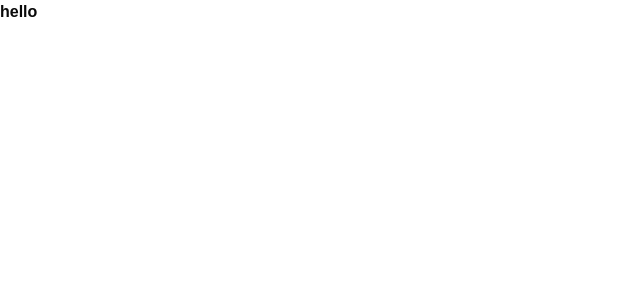
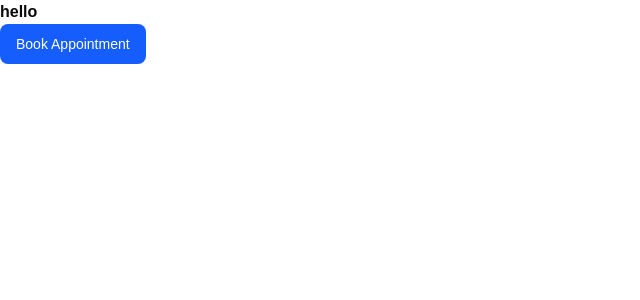
Before and after one commit to Zephyrus747/Hospital-Management-System, a React (Vite) app: page / in a window 1280 px wide. Shown: the top 300 px of the page, without its empty margins (0-640 px from the left). Built offline with nearby package versions, Linux system fonts and the light colour scheme.

Commit message:
WIP: save local changes

```diff
--- a/src/App.jsx
+++ b/src/App.jsx
@@ -3,13 +3,15 @@ import reactLogo from "./assets/react.svg";
 import viteLogo from "./assets/vite.svg";
 import heroImg from "./assets/hero.png";
 import "./App.css";
-
+// import { Button } from "./components/ui/Button";
+import { Button } from "./components/ui/Button";
 function App() {
   const [count, setCount] = useState(0);
 
   return (
     <>
       <div className="font-bold">hello</div>
+      <Button>Book Appointment</Button>
     </>
   );
 }
--- a/src/components/ui/button.jsx
+++ b/src/components/ui/button.jsx
@@ -1,37 +1,24 @@
-import * as React from "react"
+import * as React from "react";
+import { Slot } from "@radix-ui/react-slot";
 import { cva } from "class-variance-authority";
-import { Slot } from "radix-ui"
-
-import { cn } from "@/lib/utils"
+import { cn } from "../../lib/utils";
 
 const buttonVariants = cva(
-  "group/button inline-flex shrink-0 items-center justify-center rounded-md border border-transparent bg-clip-padding text-sm font-medium whitespace-nowrap transition-all outline-none select-none focus-visible:border-ring focus-visible:ring-3 focus-visible:ring-ring/50 active:not-aria-[haspopup]:translate-y-px disabled:pointer-events-none disabled:opacity-50 aria-invalid:border-destructive aria-invalid:ring-3 aria-invalid:ring-destructive/20 dark:aria-invalid:border-destructive/50 dark:aria-invalid:ring-destructive/40 [&_svg]:pointer-events-none [&_svg]:shrink-0 [&_svg:not([class*='size-'])]:size-4",
+  "inline-flex items-center justify-center rounded-md text-sm font-medium transition-colors focus:outline-none focus:ring-2 focus:ring-offset-2 disabled:pointer-events-none disabled:opacity-50",
   {
     variants: {
       variant: {
-        default: "bg-primary text-primary-foreground hover:bg-primary/80",
-        outline:
-          "border-border bg-background shadow-xs hover:bg-muted hover:text-foreground aria-expanded:bg-muted aria-expanded:text-foreground dark:border-input dark:bg-input/30 dark:hover:bg-input/50",
-        secondary:
-          "bg-secondary text-secondary-foreground hover:bg-[color-mix(in_oklch,var(--secondary),var(--foreground)_5%)] aria-expanded:bg-secondary aria-expanded:text-secondary-foreground",
-        ghost:
-          "hover:bg-muted hover:text-foreground aria-expanded:bg-muted aria-expanded:text-foreground dark:hover:bg-muted/50",
-        destructive:
-          "bg-destructive/10 text-destructive hover:bg-destructive/20 focus-visible:border-destructive/40 focus-visible:ring-destructive/20 dark:bg-destructive/20 dark:hover:bg-destructive/30 dark:focus-visible:ring-destructive/40",
-        link: "text-primary underline-offset-4 hover:underline",
+        default: "bg-blue-600 text-white hover:bg-blue-700",
+        secondary: "bg-gray-200 text-black hover:bg-gray-300",
+        outline: "border border-gray-300 bg-white hover:bg-gray-100",
+        ghost: "hover:bg-gray-100",
+        destructive: "bg-red-600 text-white hover:bg-red-700",
       },
       size: {
-        default:
-          "h-9 gap-1.5 px-2.5 in-data-[slot=button-group]:rounded-md has-data-[icon=inline-end]:pr-2 has-data-[icon=inline-start]:pl-2",
-        xs: "h-6 gap-1 rounded-[min(var(--radius-md),8px)] px-2 text-xs in-data-[slot=button-group]:rounded-md has-data-[icon=inline-end]:pr-1.5 has-data-[icon=inline-start]:pl-1.5 [&_svg:not([class*='size-'])]:size-3",
-        sm: "h-8 gap-1 rounded-[min(var(--radius-md),10px)] px-2.5 in-data-[slot=button-group]:rounded-md has-data-[icon=inline-end]:pr-1.5 has-data-[icon=inline-start]:pl-1.5",
-        lg: "h-10 gap-1.5 px-2.5 has-data-[icon=inline-end]:pr-2 has-data-[icon=inline-start]:pl-2",
-        icon: "size-9",
-        "icon-xs":
-          "size-6 rounded-[min(var(--radius-md),8px)] in-data-[slot=button-group]:rounded-md [&_svg:not([class*='size-'])]:size-3",
-        "icon-sm":
-          "size-8 rounded-[min(var(--radius-md),10px)] in-data-[slot=button-group]:rounded-md",
-        "icon-lg": "size-10",
+        default: "h-10 px-4 py-2",
+        sm: "h-8 px-3 text-sm",
+        lg: "h-12 px-6 text-base",
+        icon: "h-10 w-10",
       },
     },
     defaultVariants: {
@@ -39,25 +26,22 @@ const buttonVariants = cva(
       size: "default",
     },
   }
-)
+);
 
-function Button({
-  className,
-  variant = "default",
-  size = "default",
-  asChild = false,
-  ...props
-}) {
-  const Comp = asChild ? Slot.Root : "button"
+const Button = React.forwardRef(
+  ({ className, variant, size, asChild = false, ...props }, ref) => {
+    const Comp = asChild ? Slot : "button";
 
-  return (
-    <Comp
-      data-slot="button"
-      data-variant={variant}
-      data-size={size}
-      className={cn(buttonVariants({ variant, size, className }))}
-      {...props} />
-  );
-}
+    return (
+      <Comp
+        ref={ref}
+        className={cn(buttonVariants({ variant, size, className }))}
+        {...props}
+      />
+    );
+  }
+);
 
-export { Button, buttonVariants }
+Button.displayName = "Button";
+
+export { Button, buttonVariants };
```
Also changed, not shown: 1 other file (tests, documents, lock files or other folders).
